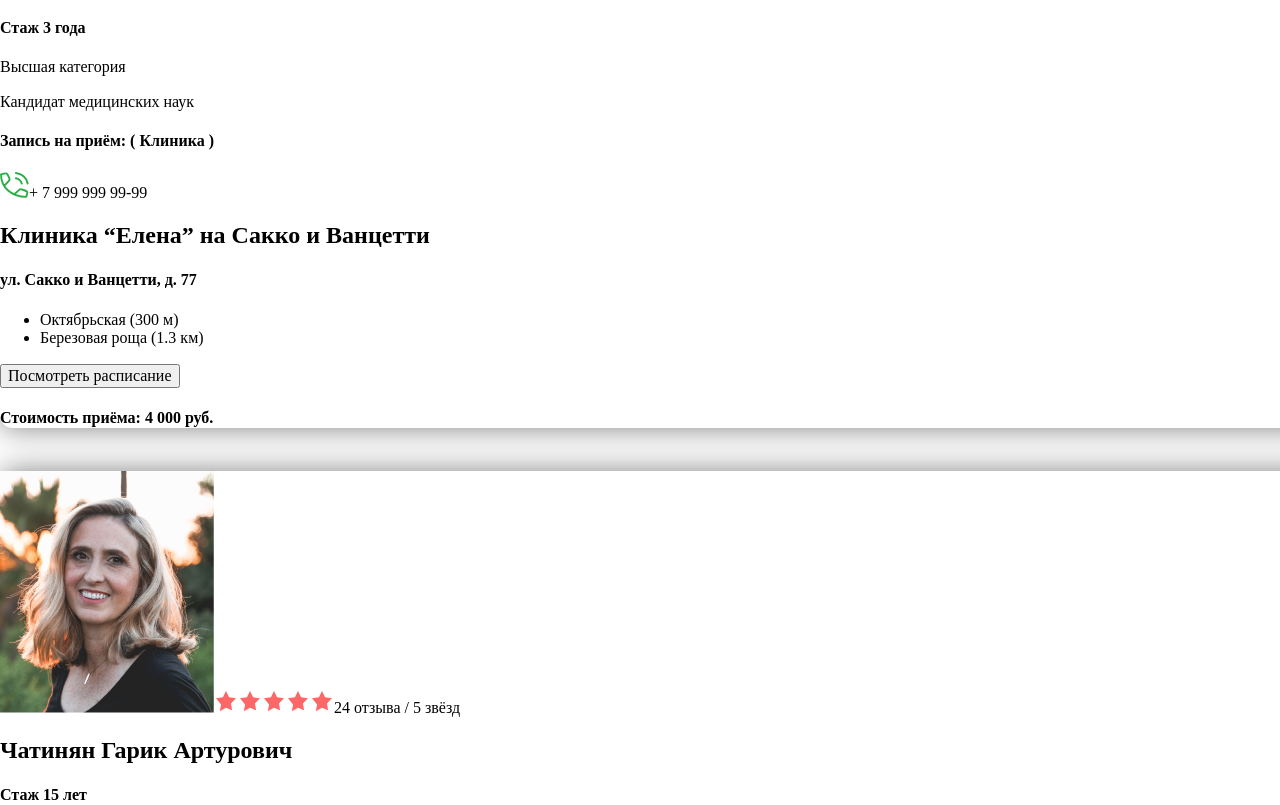
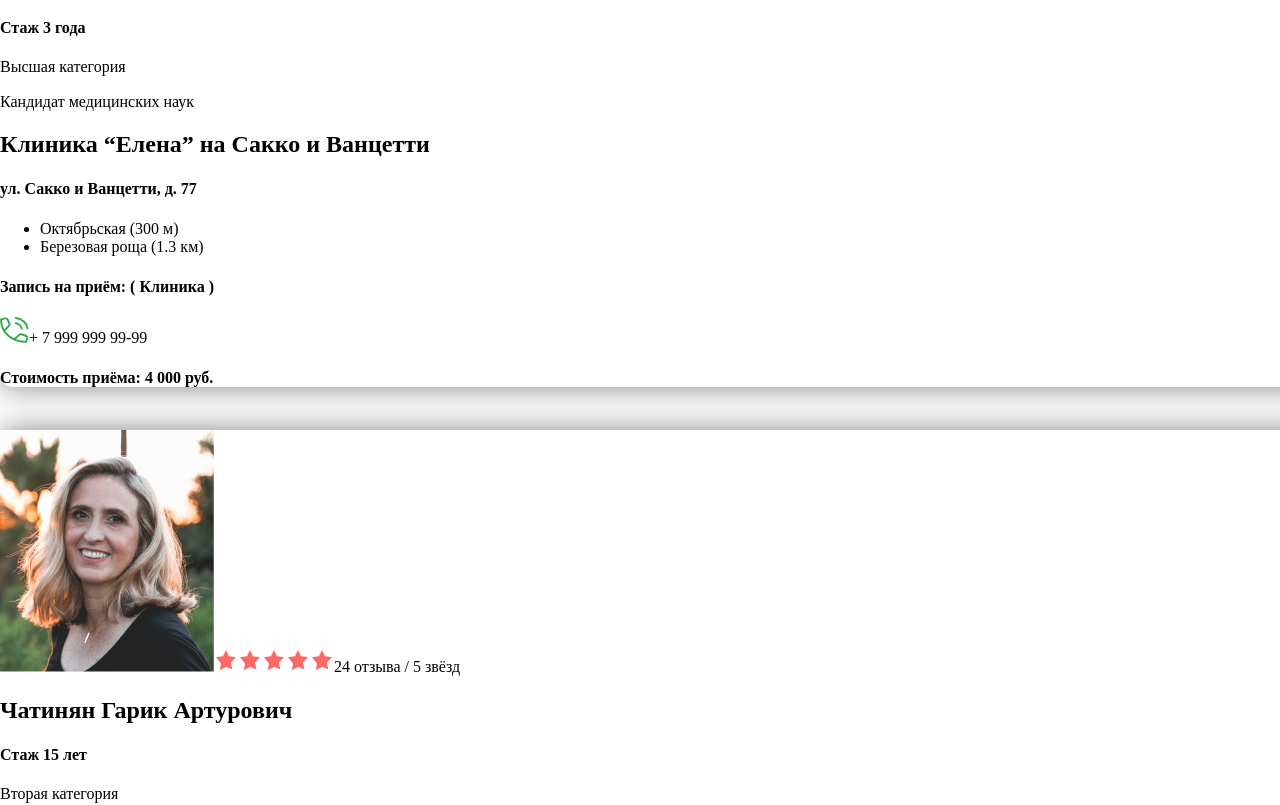
Before and after one commit to sg12/plasticFront, a React (Vite) app: page / in a window 1280 px wide. Shown: the part 600-1405 px from the top of the page. Built offline with nearby package versions, Linux system fonts and the light colour scheme.

Commit message:
Update `DoctorCard.jsx`

```diff
--- a/src/components/doctorCard/DoctorCard.jsx
+++ b/src/components/doctorCard/DoctorCard.jsx
@@ -29,6 +29,17 @@ const DoctorCard = ({ doctor, displayedDoctors }) => {
             <p>{doctor.academicDegree}</p>
           </div>
         </div>
+        <div className="info__down"></div>
+      </div>
+      <div className="filter_info">
+        <div className="info__up">
+          <h2>Клиника “Елена” на Сакко и Ванцетти</h2>
+          <h4>ул. Сакко и Ванцетти, д. 77</h4>
+          <ul>
+            <li>Октябрьская (300 м)</li>
+            <li>Березовая роща (1.3 км)</li>
+          </ul>
+        </div>
         <div className="info__down">
           <h4>Запись на приём: ( {doctor.admissionType} )</h4>
           <span>
@@ -49,19 +60,6 @@ const DoctorCard = ({ doctor, displayedDoctors }) => {
             </svg>
             + 7 999 999 99-99
           </span>
-        </div>
-      </div>
-      <div className="filter_info">
-        <div className="info__up">
-          <h2>Клиника “Елена” на Сакко и Ванцетти</h2>
-          <h4>ул. Сакко и Ванцетти, д. 77</h4>
-          <ul>
-            <li>Октябрьская (300 м)</li>
-            <li>Березовая роща (1.3 км)</li>
-          </ul>
-        </div>
-        <div className="info__down">
-          <button>Посмотреть расписание</button>
           <h4>Стоимость приёма: 4 000 руб.</h4>
         </div>
       </div>
```
